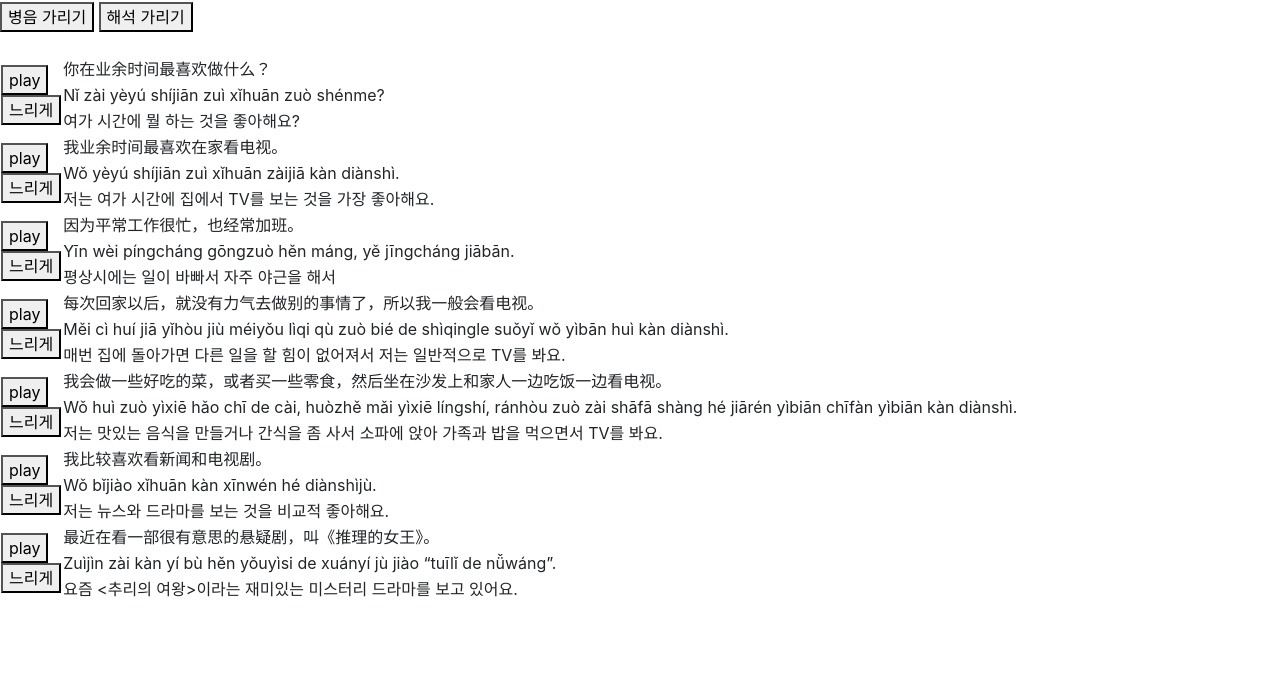
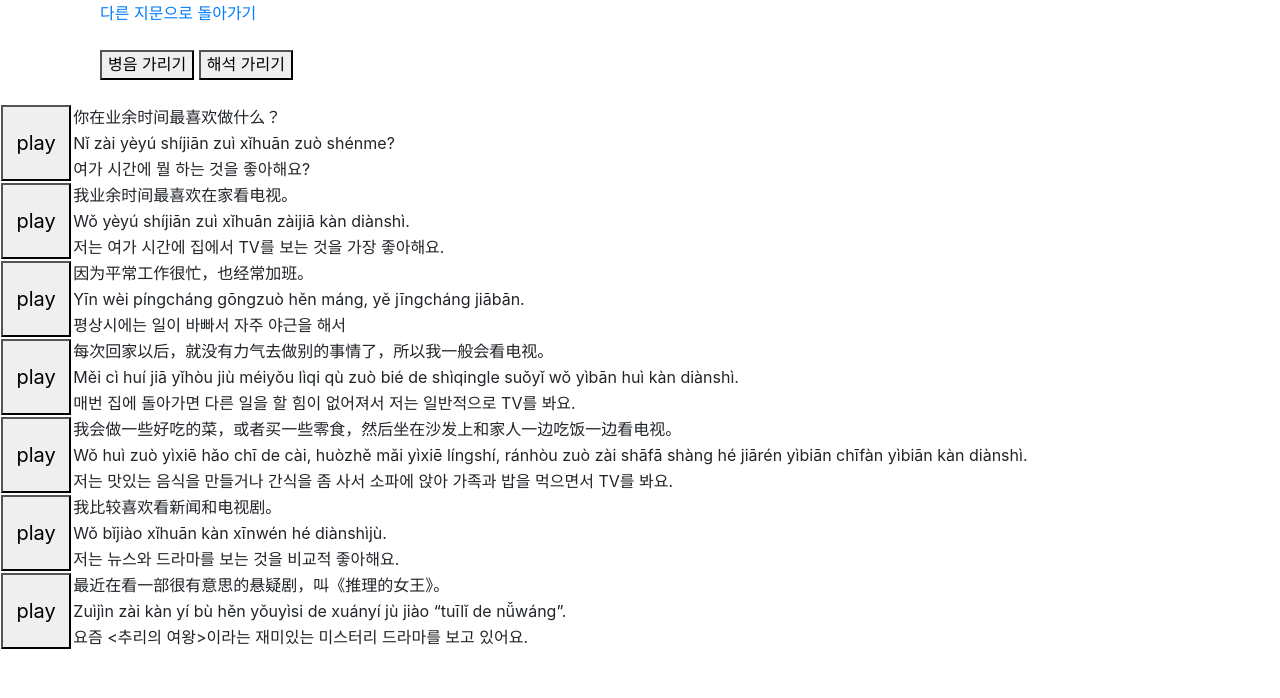
Before and after one commit to chlngers/chinese, a plain HTML site: page part1.html in a window 1280 px wide. Shown: the part 102-800 px from the top of the page. Drawn offline with nearby package versions, Linux system fonts and the light colour scheme.

Commit message:
Add files via upload

```diff
--- a/part1.html
+++ b/part1.html
@@ -5,16 +5,22 @@
     <meta charset="UTF-8">
     <script src="script.js"></script>
     <script src="audioplayer.js"></script>
-    <!--<link rel="stylesheet" href="style.css">-->
-    <link rel="stylesheet" href="https://stackpath.bootstrapcdn.com/bootstrap/4.3.1/css/bootstrap.min.css" integrity="sha384-ggOyR0iXCbMQv3Xipma34MD+dH/1fQ784/j6cY/iJTQUOhcWr7x9JvoRxT2MZw1T" crossorigin="anonymous">
+    <link rel="stylesheet" href="https://stackpath.bootstrapcdn.com/bootstrap/4.3.1/css/bootstrap.min.css" integrity="sha384-ggOyR0iXCbMQv3Xipma34MD+dH/1fQ784/j6cY/iJTQUOhcWr7x9JvoRxT2MZw1T"
+        crossorigin="anonymous">
     <meta name="viewport" content="width=device-width, initial-scale=1, shrink-to-fit=no">
+    <link rel="stylesheet" href="style.css">
     <title>Chinese Challenge</title>
+    <br>
+    <br>
+</head>
+
+<body>
+    <div class="container">
+        <div class="col-md-12" id="main">
                 <h1>Part 1: 여가 시간에 뭘 하는 것을 좋아해요?</h1>
                 <a href="index.html">다른 지문으로 돌아가기</a>
                 <br>
                 <br>
-</head>
-<body>
                                 <button onclick="hide('pinyin')">병음 가리기</button>
                                 <button onclick="hide('korean')">해석 가리기</button>
                 <br>
@@ -22,6 +28,9 @@
                 <script>
                     createTable(1);
                 </script>
+        </div>
+    </div>
 
 </body>
+
 </html>
```
Lines whose indentation alone changed are shown as unchanged.
